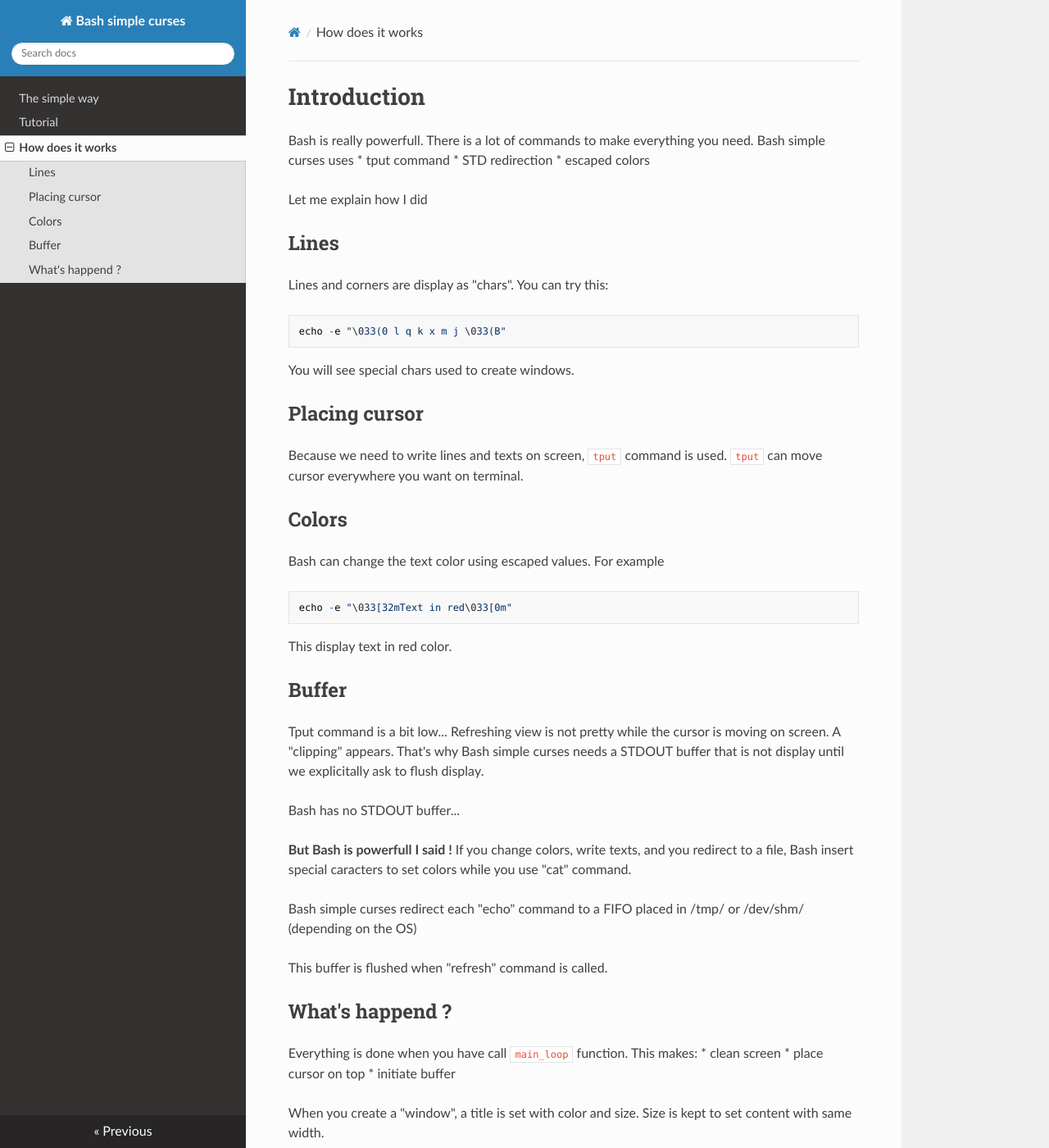
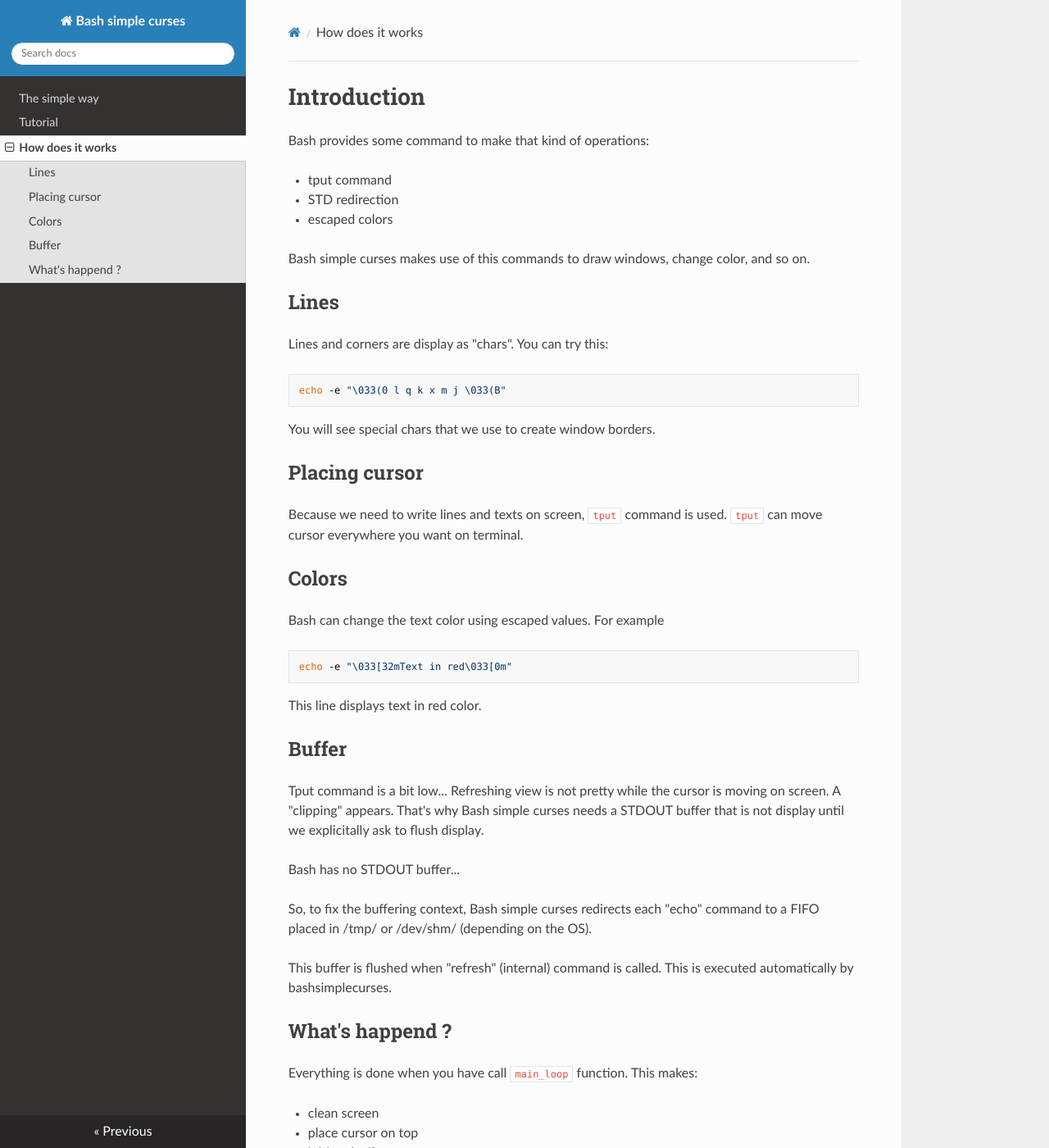
Before and after one commit to metal3d/bashsimplecurses, an MkDocs documentation site: the page built from docs/HowItWorks.md, in a window 1280 px wide and 1400 px high. Shown: the whole window at 82% size. Built offline with MkDocs 1.6.1, drawn with Linux system fonts in a browser that asks for light colours; nearby versions of some CDN libraries; old or Windows-style settings are respelled for this version of MkDocs.

Commit message:
Fixup documentation

````diff
--- a/docs/HowItWorks.md
+++ b/docs/HowItWorks.md
@@ -1,21 +1,22 @@
 # Introduction #
 
-Bash is really powerfull. There is a lot of commands to make everything you need. Bash simple curses uses
-  * tput command
-  * STD redirection
-  * escaped colors
+Bash provides some command to make that kind of operations:
 
-Let me explain how I did
+* tput command
+* STD redirection
+* escaped colors
 
+Bash simple curses makes use of this commands to draw windows, change color, and so on.
 
 ## Lines ##
 
 Lines and corners are display as "chars". You can try this:
-```
+
+```bash
 echo -e "\033(0 l q k x m j \033(B"
 ```
 
-You will see special chars used to create windows.
+You will see special chars that we use to create window borders.
 
 ## Placing cursor ##
 
@@ -24,11 +25,12 @@ Because we need to write lines and texts on screen, `tput` command is used. `tpu
 ## Colors ##
 
 Bash can change the text color using escaped values. For example
-```
+
+```bash
 echo -e "\033[32mText in red\033[0m"
 ```
 
-This display text in red color.
+This line displays text in red color.
 
 ## Buffer ##
 
@@ -36,18 +38,17 @@ Tput command is a bit low... Refreshing view is not pretty while the cursor is m
 
 Bash has no STDOUT buffer...
 
-**But Bash is powerfull I said !** If you change colors, write texts, and you redirect to a file, Bash insert special caracters to set colors while you use "cat" command.
+So, to fix the buffering context, Bash simple curses redirects each "echo" command to a FIFO placed in /tmp/ or /dev/shm/ (depending on the OS).
 
-Bash simple curses redirect each "echo" command  to a FIFO placed in /tmp/ or /dev/shm/ (depending on the OS)
-
-This buffer is flushed when "refresh" command is called.
+This buffer is flushed when "refresh" (internal) command is called. This is executed automatically by bashsimplecurses.
 
 ## What's happend ? ##
 
 Everything is done when you have call `main_loop` function. This makes:
-  * clean screen
-  * place cursor on top
-  * initiate buffer
+
+* clean screen
+* place cursor on top
+* initiate buffer
 
 When you create a "window", a title is set with color and size. Size is kept to set content with same width.
 
````
Also changed, not shown: docs/BasicTutorial.md (+25 -14 lines), docs/index.md (+12 -9 lines).
